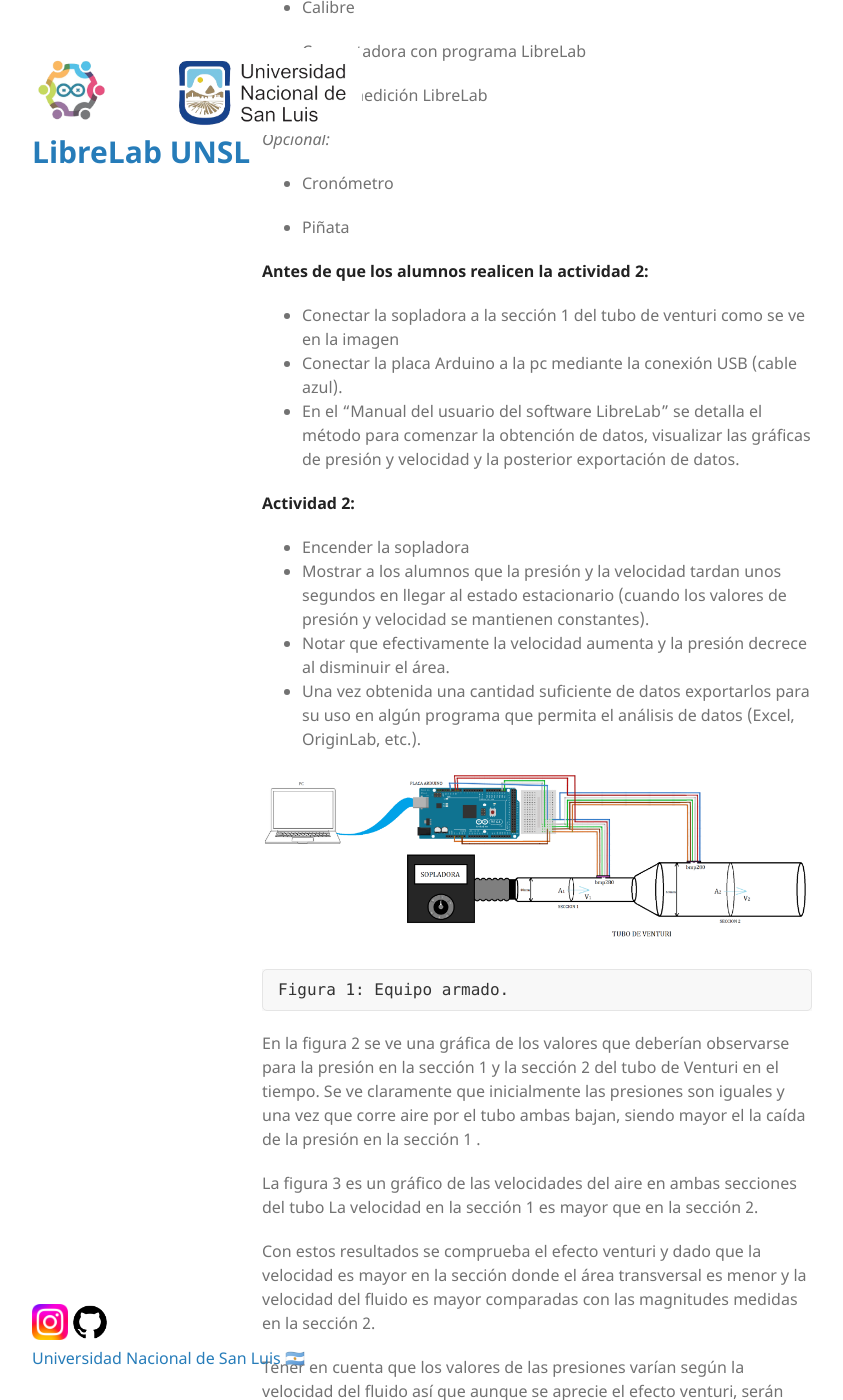
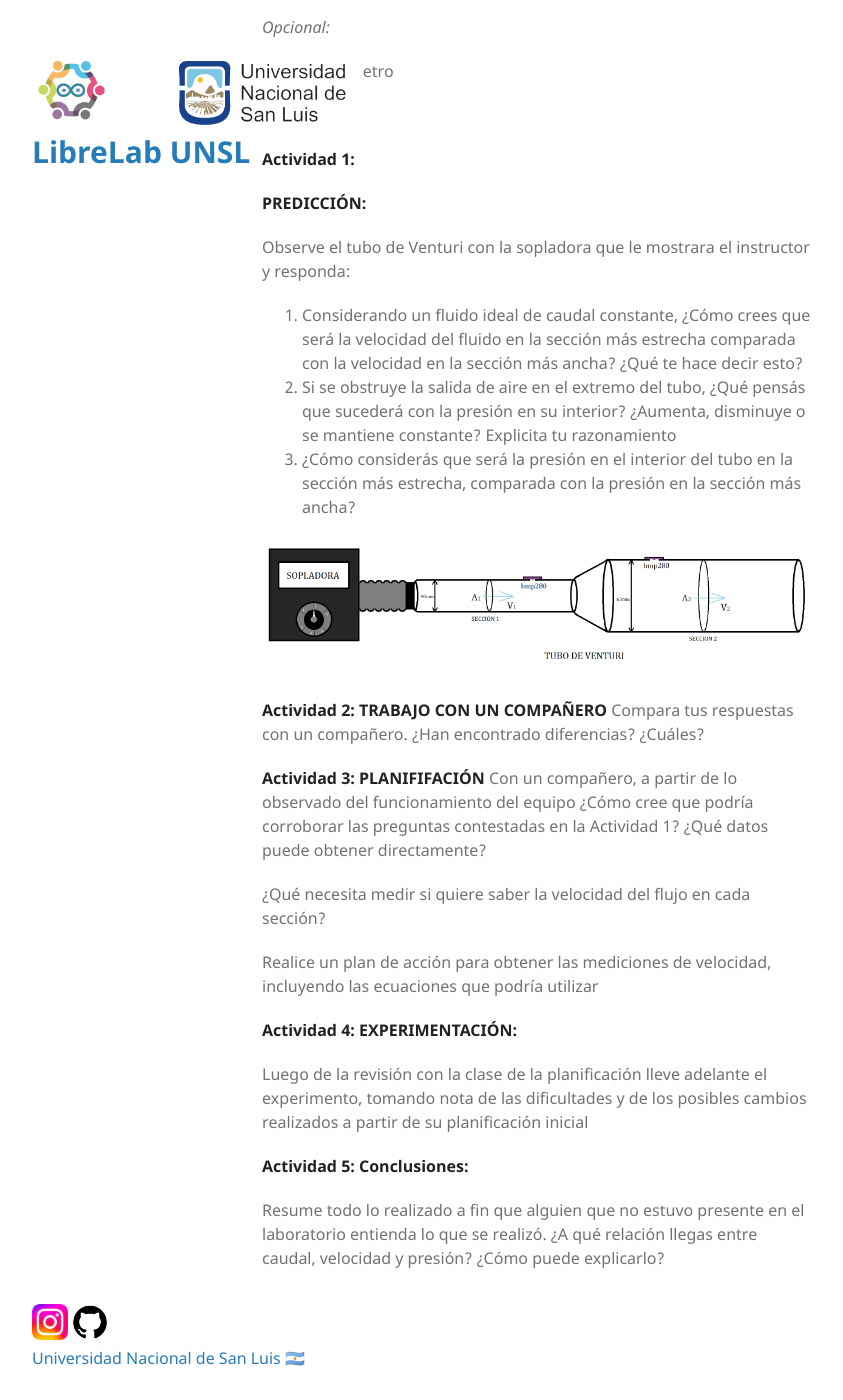
Before and after one commit to labunsl/labunsl.github.io, a Jekyll site: the page built from Documentacion/Venturi-GuiaUniversitaria.md, in a window 1280 px wide and 1400 px high, scrolled down 391 px. Shown: the whole window, without its empty margins (68-911 px from the left). Built offline with Jekyll 4.4.1, drawn with Linux system fonts in a browser that asks for light colours; our own code applies the rules of GitHub Pages for plain Markdown files; some of the changed text lies outside the part shown.

Commit message:
cambios a guías

```diff
--- a/Documentacion/Venturi-GuiaUniversitaria.md
+++ b/Documentacion/Venturi-GuiaUniversitaria.md
@@ -1,86 +1,3 @@
-**Guía del docente:**
-
-La experiencia esta preparada para ser ejecutada por los alumnos de forma grupal.
-
-
-## Objetivos
-
-
-
-* Visualizar el Efecto Venturi.
-* Aplicar la Ecuación de Bernoulli y el Principio de Continuidad.
-* Determinar el caudal de fluido que circula por un conducto.
-
-**Materiales:**
-
-* Tubo de Venturi
-
-* Calibre
-
-* Computadora con programa LibreLab
-
-* Kit de medición LibreLab
-
-_Opcional:_
-
-
-* Cronómetro
-
-
-* Piñata
-
-**Antes de que los alumnos realicen la actividad 2:**
-
-
-
-* Conectar la sopladora a la sección 1 del tubo de venturi como se ve en la imagen
-* Conectar la placa Arduino a la pc mediante la conexión USB (cable azul).
-* En el “Manual del usuario del software LibreLab” se detalla el método para comenzar la obtención de datos, visualizar las gráficas de presión y velocidad y la posterior exportación de datos.
-
-**Actividad 2:**
-
-
-
-* Encender la sopladora
-* Mostrar a los alumnos que la presión y la velocidad tardan unos segundos en llegar al estado estacionario (cuando los valores de presión y velocidad se mantienen constantes).
-* Notar que efectivamente la velocidad aumenta y la presión decrece al disminuir el área.
-* Una vez obtenida una cantidad suficiente de datos exportarlos para su uso en algún programa que permita el análisis de datos (Excel, OriginLab, etc.).
-
-
-![alt_text](Venturi-GuiaUniversitaria/image4.png "image_tooltip")
-
-
-
-    Figura 1: Equipo armado.
-
-
-En la figura 2 se ve una gráfica de los valores que deberían observarse para la presión en la sección 1 y la sección 2 del tubo de Venturi en el tiempo. Se ve claramente que inicialmente las presiones son iguales y una vez que corre aire por el tubo ambas bajan, siendo mayor el la caída de la presión en la sección 1 .
-
-La figura 3 es un gráfico de las velocidades del aire en ambas secciones del tubo La velocidad en la sección 1 es mayor que en la sección 2.
-
-Con estos resultados se comprueba el efecto venturi y dado que la velocidad es mayor en la sección donde el área transversal es menor y la velocidad del fluido es mayor comparadas con las magnitudes medidas en la sección 2.
-
-Tener en cuenta que los valores de las presiones varían según la velocidad del fluido así que aunque se aprecie el efecto venturi, serán distintos si se usa una sopladora diferente que produzca otro caudal de aire.
-
-
-![alt_text](Venturi-GuiaUniversitaria/image3.png "image_tooltip")
-
-
-	Figura 2: Gráfica de P vs t para las dos secciones del tubo de Venturi.
-
-
-![alt_text](Venturi-GuiaUniversitaria/image2.png "image_tooltip")
-
-
-	Figura 3: Gráfica de velocidad vs t para las dos secciones del tubo de Venturi.
-
-
-
-
-
-## Guía para los alumnos:
-
-
 ## Objetivos
 
 
@@ -115,45 +32,32 @@
 
 
 
-1. Considerando un fluido ideal de caudal constante, ¿Cómo crees que será la velocidad del fluido en la sección más estrecha comparada con la velocidad en la sección más ancha?
-2. Si se obstruye la salida de aire en el extremo del tubo, ¿Qué pensás que sucederá con la presión en su interior? ¿Aumenta, disminuye o se mantiene constante?
+1. Considerando un fluido ideal de caudal constante, ¿Cómo crees que será la velocidad del fluido en la sección más estrecha comparada con la velocidad en la sección más ancha? ¿Qué te hace decir esto?
+2. Si se obstruye la salida de aire en el extremo del tubo, ¿Qué pensás que sucederá con la presión en su interior? ¿Aumenta, disminuye o se mantiene constante? Explicita tu razonamiento
 3. ¿Cómo considerás que será la presión en el interior del tubo en la sección más estrecha, comparada con la presión en la sección más ancha?
 
 
 ![alt_text](Venturi-GuiaUniversitaria/image1.png "image_tooltip")
 
 
-**Actividad 2:**
+**Actividad 2: TRABAJO CON UN COMPAÑERO**
+Compara tus respuestas con un compañero. ¿Han encontrado diferencias? ¿Cuáles?
 
-**EXPERIMENTACIÓN:**
 
-Ahora se encenderá la sopladora y se iniciará el registro de datos obtenidos con cada sensor. Espere a que se llegue al estado estacionario y a partir de los datos obtenidos argumente:
+**Actividad 3: PLANIFIFACIÓN**
+Con un compañero, a partir de lo observado del funcionamiento del equipo ¿Cómo cree que podría corroborar las preguntas contestadas en la Actividad 1? ¿Qué datos puede obtener directamente?
+
+¿Qué necesita medir si quiere saber la velocidad del flujo en cada sección?
+
+Realice un plan de acción para obtener las mediciones de velocidad, incluyendo las ecuaciones que podría utilizar
 
 
 
-1. ¿Cómo se compara la presión en la sección 1 con la presión en la sección 2?
-2. Determine la diferencia media de presión entre la sección 1 y la sección 2.
-3. Mida el diámetro interno de ambas secciones del tubo y calcule sus áreas transversales correspondientes.
-4. Habiendo obtenido la diferencia de presión y las áreas, utilice la Ecuación de Bernoulli y el Principio de Continuidad para determinar las velocidades en la sección 1 y en la sección 2. ¿En qué difieren?
-5. Calcule el caudal de aire que circula por el tubo.
+**Actividad 4: EXPERIMENTACIÓN:**
 
-**Conclusiones:**
-
-Con base en sus observaciones de la experiencia realizada, complete:
-
-En un fluido ideal, si el caudal que circula por una tubería es constante, se cumple que:
-
-Al disminuir el área del conducto, la velocidad  ___________________.
-
-El aumento de velocidad hace que la presión del fluido _____________.
-
-La caída de presión es debida a un _____ del área transversal del tubo.
-
-**_Actividad Opcional: Determinación del caudal de salida de la sopladora_**
+Luego de la revisión con la clase de la planificación lleve adelante el experimento, tomando nota de las dificultades y de los posibles cambios realizados a partir de su planificación inicial
 
 
+**Actividad 5: Conclusiones:**
 
-1. Usando un cronómetro mida el tiempo necesario para inflar una piñata con la sopladora.
-2. Suponiendo que la piñata es esférica determine el volumen de aire contenido.
-3. Con estos datos, calcule el caudal de salida de la Sopladora.
-4. El caudal medido en la sección 1 es diferente al caudal de salida de la sopladora, ¿A qué cree que se debe esta diferencia?
+Resume todo lo realizado a fin que alguien que no estuvo presente en el laboratorio entienda lo que se realizó. ¿A qué relación llegas entre caudal, velocidad y presión? ¿Cómo puede explicarlo?
```
Also changed, not shown: SensorDistancia.md (+1 -1 lines).
